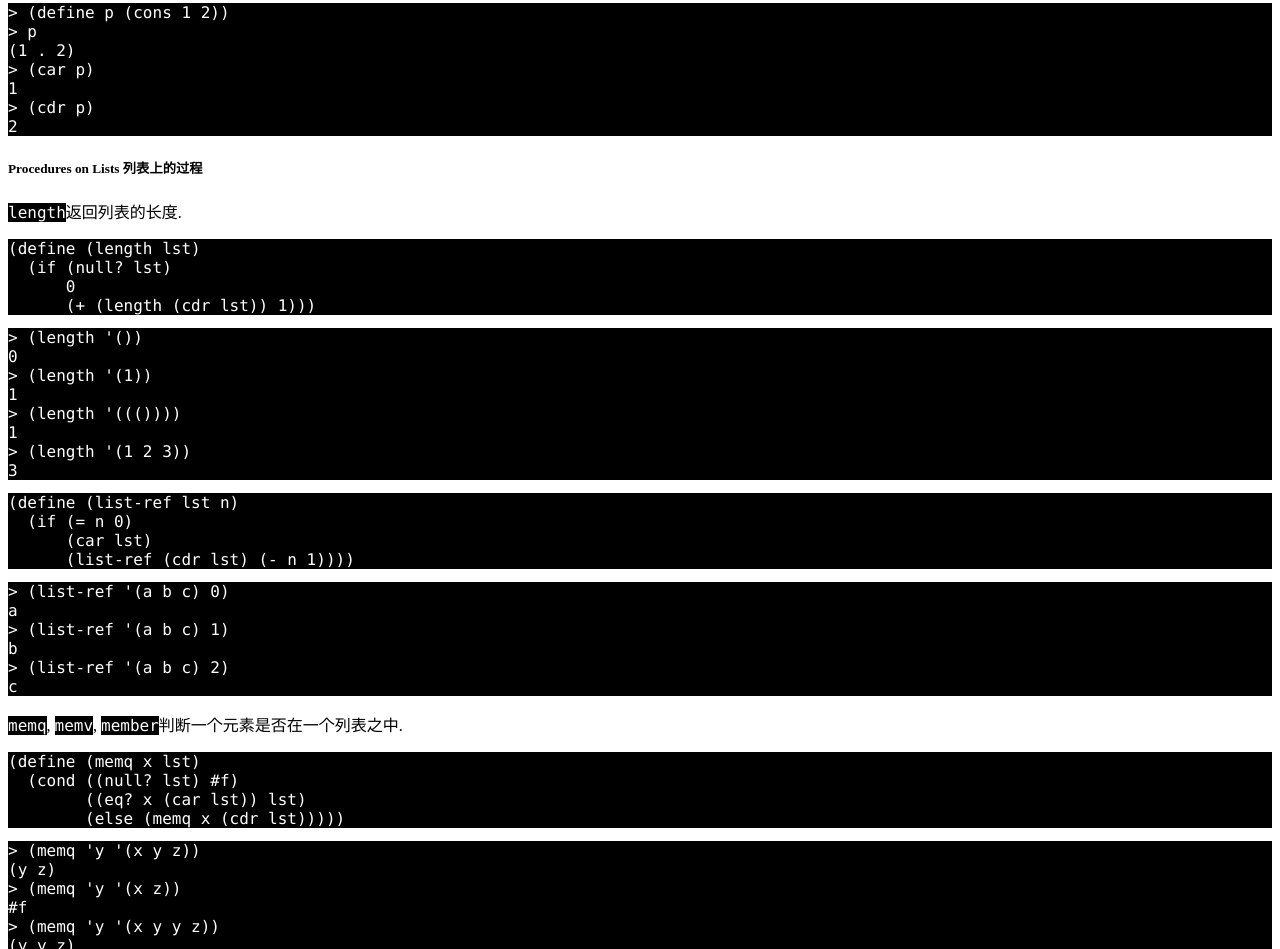
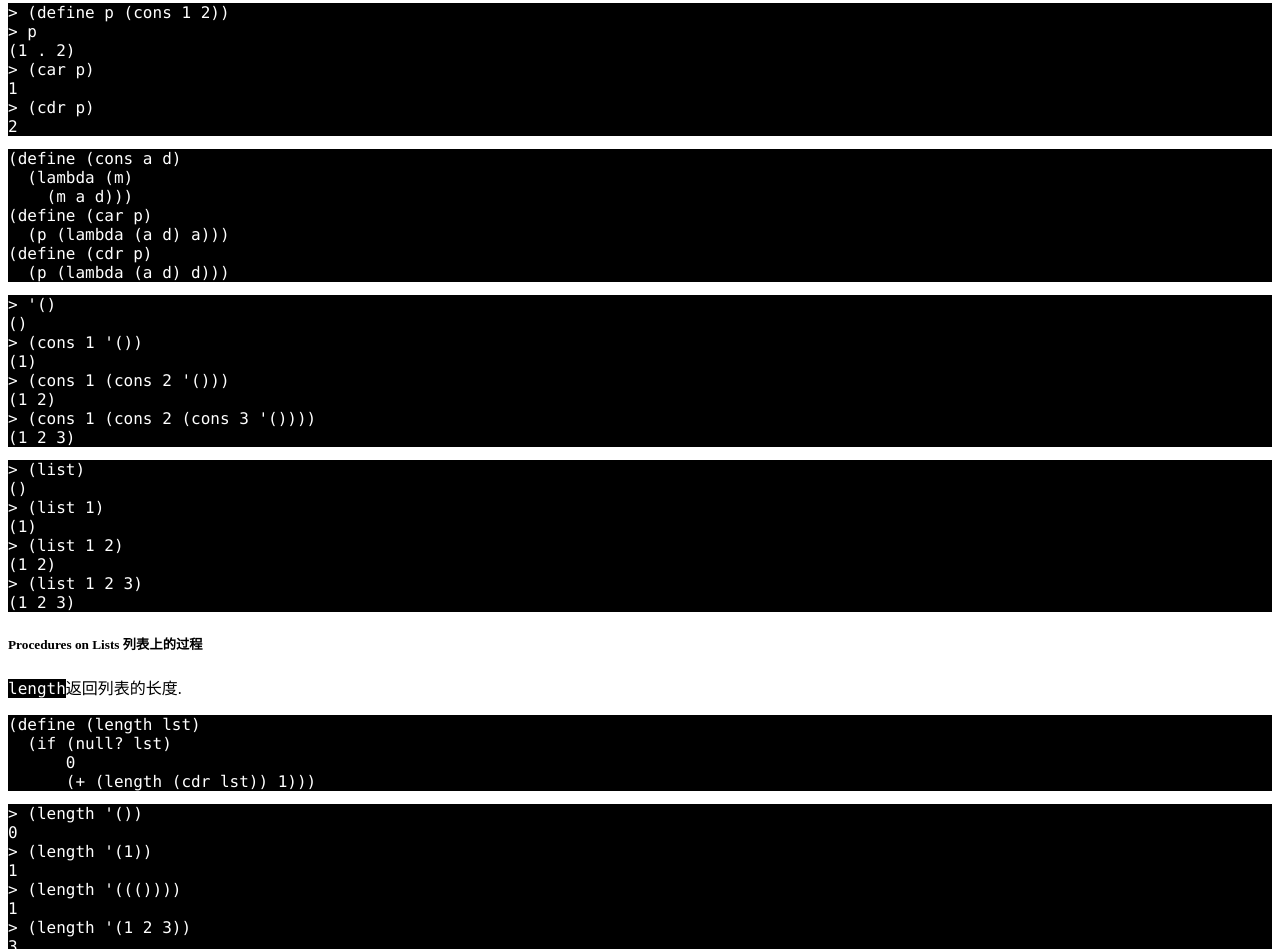
Before and after one commit to alpha-beta-eta/alpha-beta-eta.github.io, a plain HTML site: page index.html in a window 1280 px wide. Shown: the part 10099-11048 px from the top of the page. Drawn offline with Linux system fonts and the light colour scheme.

Commit message:
Update index.html

```diff
--- a/index.html
+++ b/index.html
@@ -264,6 +264,29 @@
 1
 > (cdr p)
 2
+</code></pre><pre><code>(define (cons a d)
+  (lambda (m)
+    (m a d)))
+(define (car p)
+  (p (lambda (a d) a)))
+(define (cdr p)
+  (p (lambda (a d) d)))
+</code></pre><pre><code>> '()
+()
+> (cons 1 '())
+(1)
+> (cons 1 (cons 2 '()))
+(1 2)
+> (cons 1 (cons 2 (cons 3 '())))
+(1 2 3)
+</code></pre><pre><code>> (list)
+()
+> (list 1)
+(1)
+> (list 1 2)
+(1 2)
+> (list 1 2 3)
+(1 2 3)
 </code></pre><h5>Procedures on Lists 列表上的过程</h5><p><code>length</code>返回列表的长度.</p><pre><code>(define (length lst)
   (if (null? lst)
       0
```
